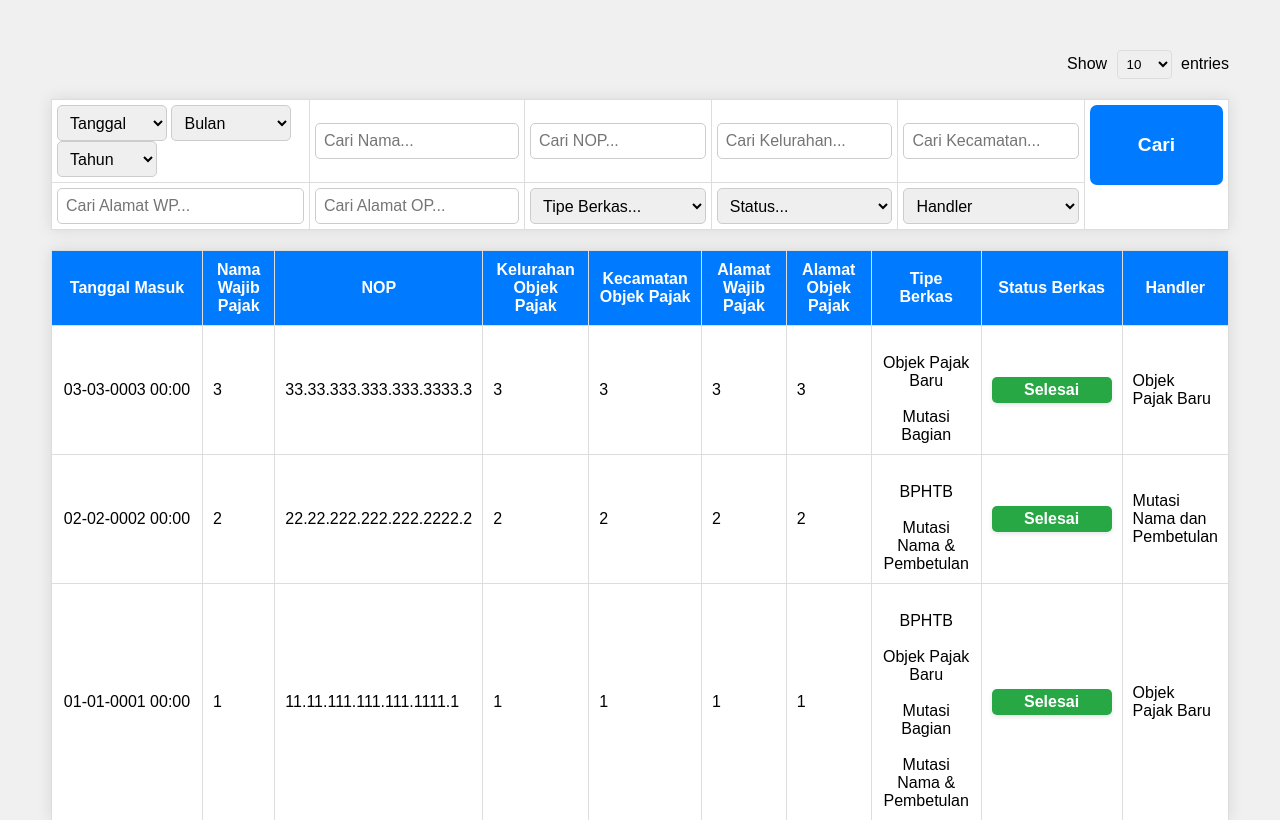
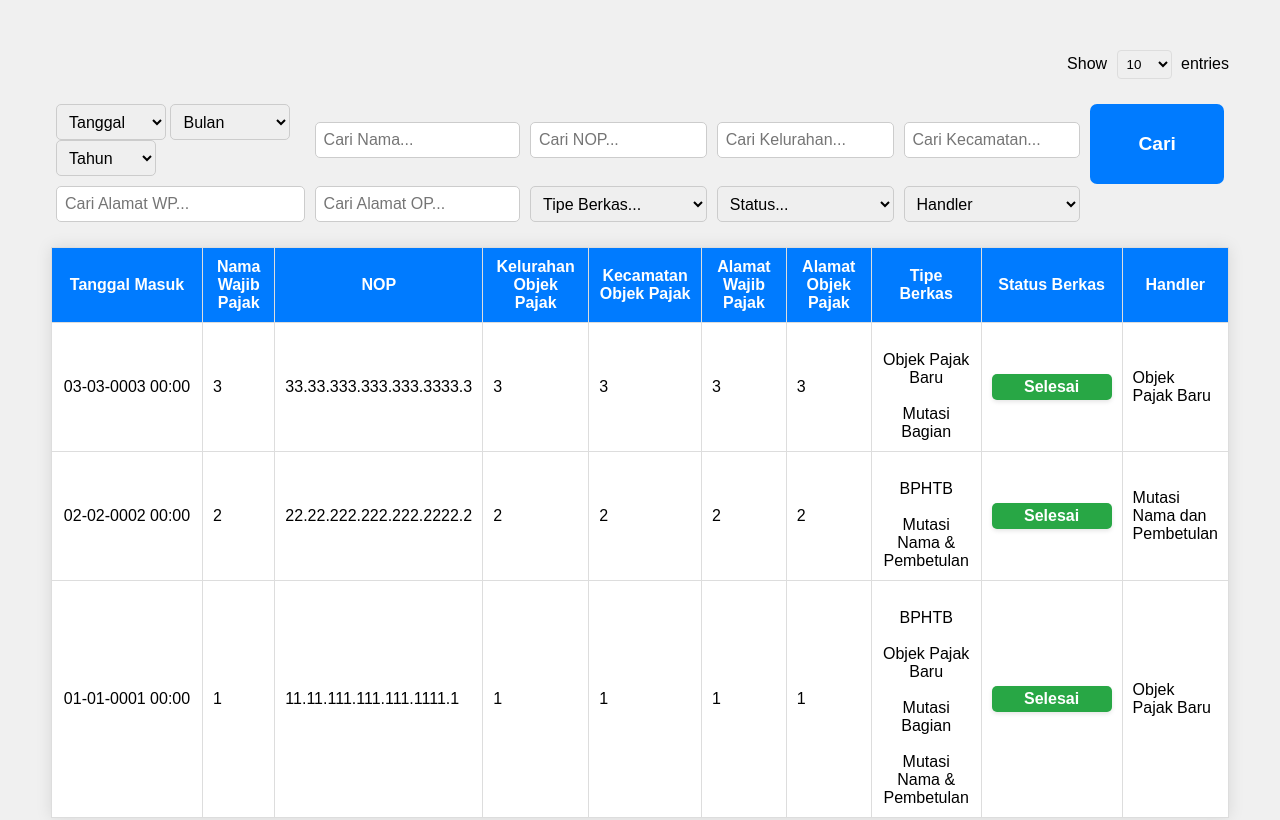
Before and after one commit to Hilfum/Native-PHP-Web, a PHP site: page /show.php in a window 1280 px wide. Shown: the part 70-890 px from the top of the page. Run offline with PHP 8.4, Linux system fonts and the light colour scheme; a user stored in the database is signed in; data comes from the database, SQL or seed files in the repository.

Commit message:
shadow & transparent table

```diff
--- a/css/show.css
+++ b/css/show.css
@@ -116,6 +116,16 @@ h2 {
     width: 100%;
     border-collapse: collapse;
     margin-bottom: 10px;
+    border: none !important;
+    background: transparent !important;
+    box-shadow: none !important;
+}
+
+.search-table tr,
+.search-table td {
+    border: none !important;
+    background: transparent !important;
+    box-shadow: none !important;
 }
 
 .search-table td {
```
